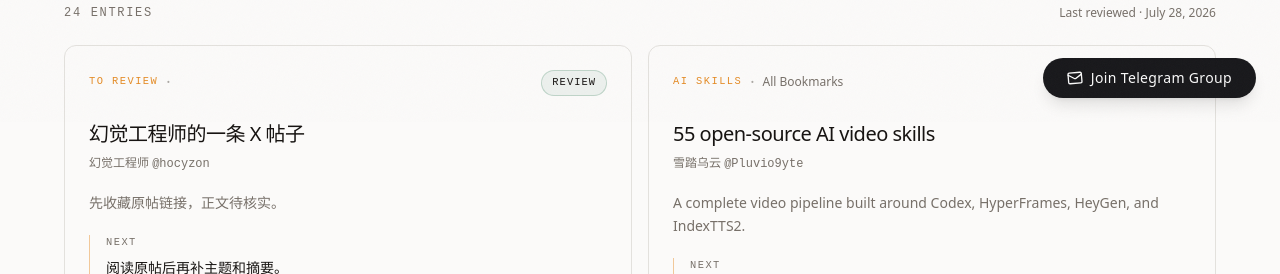
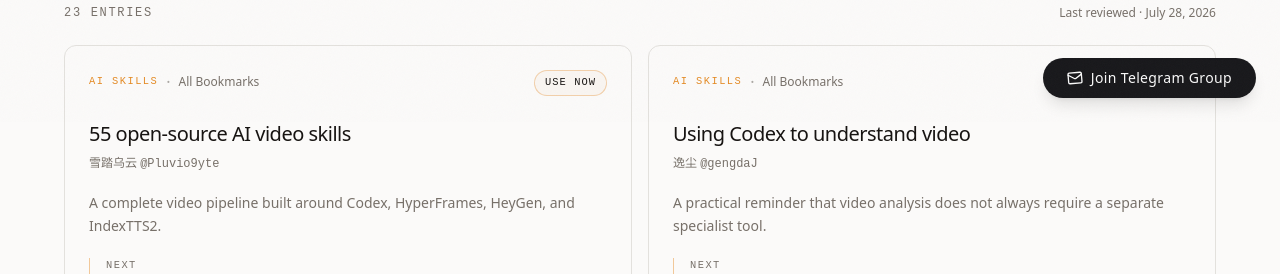
Before and after one commit to YuqingNicole/Selfpage, a Next.js app: page /readings/bookmarks in a window 1280 px wide. Shown: the part 678-952 px from the top of the page. Built offline with nearby package versions, Linux system fonts and the light colour scheme; no server answers.

Commit message:
Move hocyzon link to the main Readings list

```diff
--- a/src/data/readings.ts
+++ b/src/data/readings.ts
@@ -6,6 +6,11 @@ export interface Reading {
 }
 
 export const readings: Reading[] = [
+  {
+    title: '幻觉工程师的一条 X 帖子',
+    author: '幻觉工程师（@hocyzon）',
+    url: 'https://x.com/hocyzon/status/2123289962728833347',
+  },
   {
     title: 'AI 写的东西越来越难懂，Gemini 是怎么做到「说人话」的？｜Hao好聊趋势',
     author: '作者待核实',
--- a/src/data/xBookmarks.ts
+++ b/src/data/xBookmarks.ts
@@ -25,16 +25,6 @@ export interface XBookmark {
 }
 
 export const xBookmarks: XBookmark[] = [
-  {
-    title: '幻觉工程师的一条 X 帖子',
-    author: '幻觉工程师',
-    handle: '@hocyzon',
-    url: 'https://x.com/hocyzon/status/2123289962728833347',
-    category: 'To Review',
-    note: '先收藏原帖链接，正文待核实。',
-    next: '阅读原帖后再补主题和摘要。',
-    status: 'Review',
-  },
   {
     title: '55 open-source AI video skills',
     author: '雪踏乌云',
```
